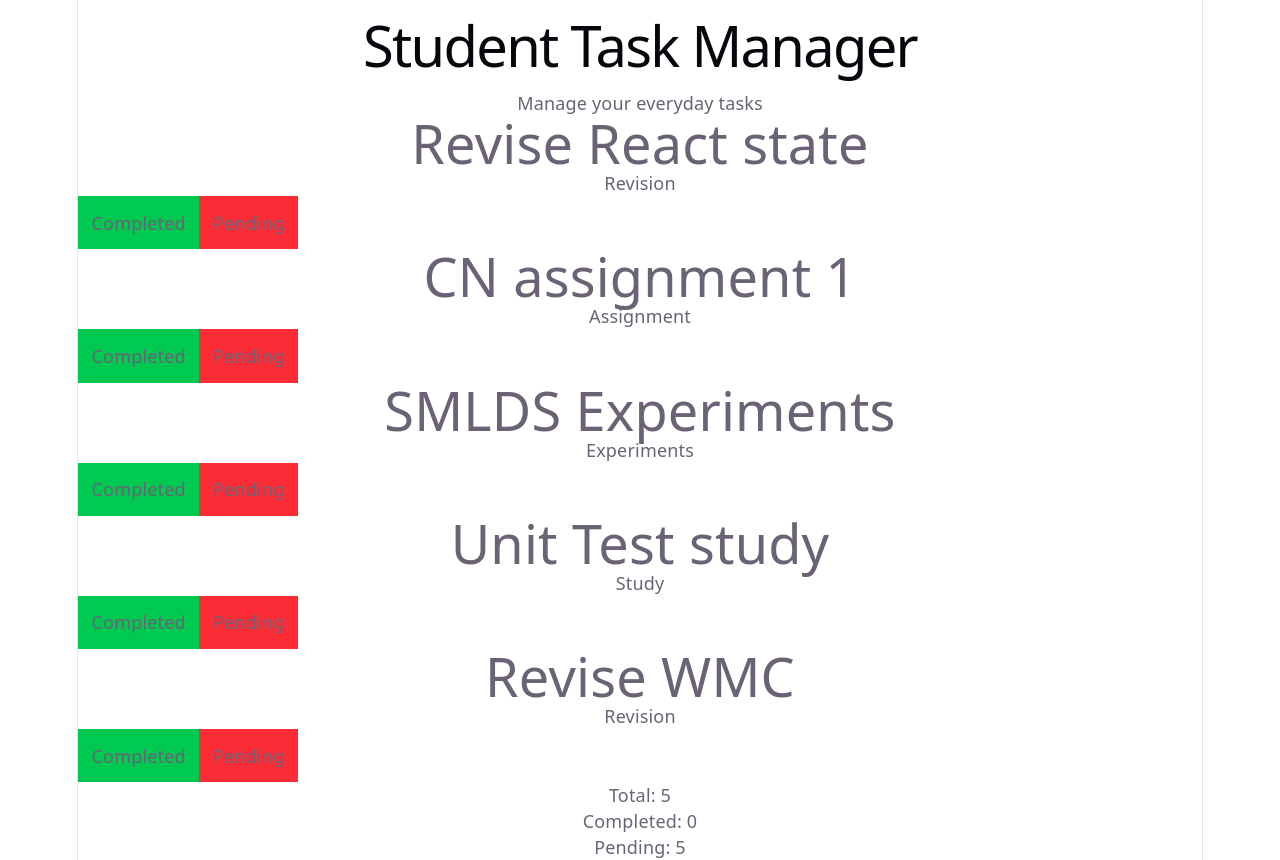
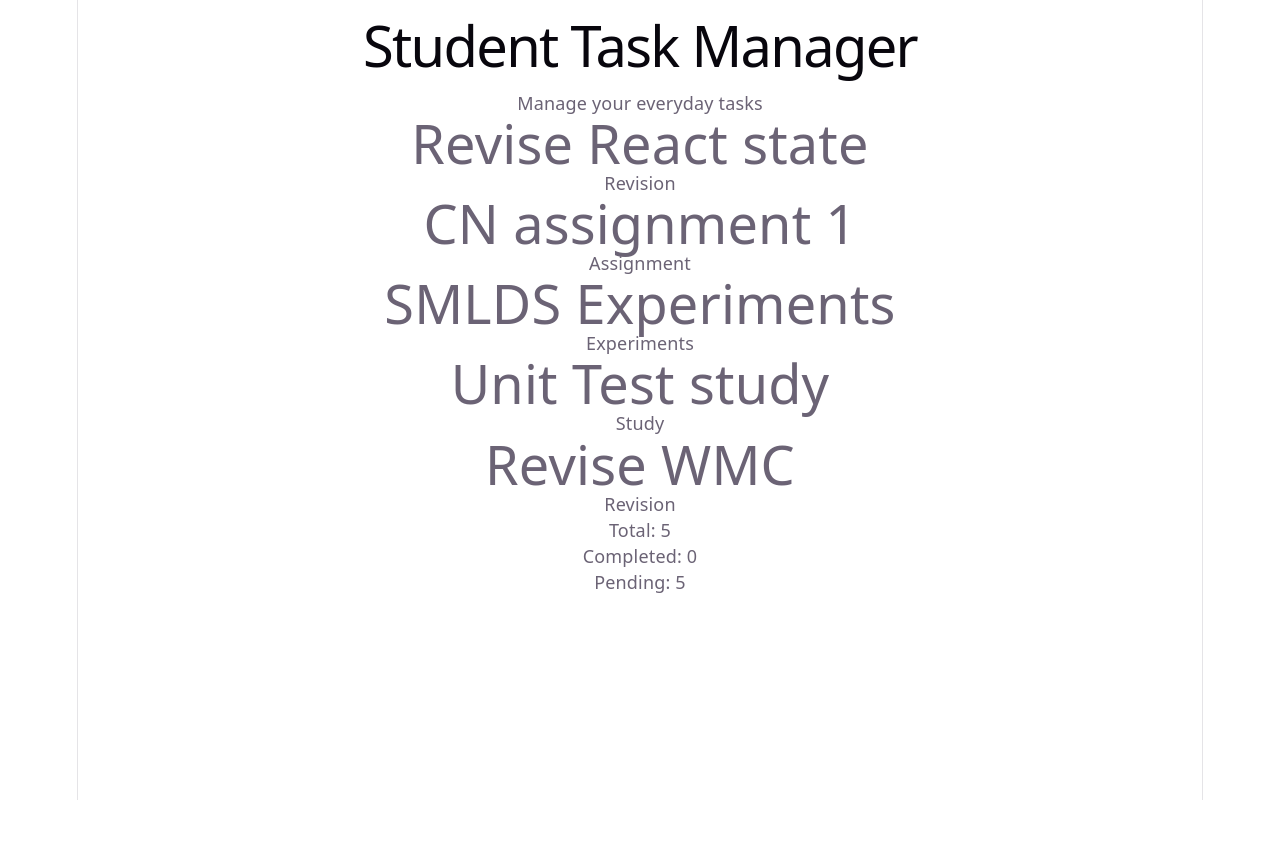
Before and after one commit to unbothered-29/Student-Task-Manager, a React (Vite) app: page / in a window 1280 px wide. After the commit the page ends 800 px from the top, so only its background shows below. Built offline with nearby package versions, Linux system fonts and the light colour scheme.

Commit message:
assignment 1

```diff
--- /dev/null
+++ b/src/components/StudentCard.jsx
@@ -0,0 +1,14 @@
+
+const StudentCard = ({stu}) => {
+  return (
+    <div>
+        {stu.map(()=>{
+
+        })
+
+}
+    </div>
+  )
+}
+
+export default StudentCard
--- a/src/components/TaskCard.jsx
+++ b/src/components/TaskCard.jsx
@@ -5,14 +5,6 @@ const TaskCard = ({task}) => {
 <div>
   <h3 className="text-5xl">{task.title}</h3>
   <p>{task.category}</p>
-       <div className="flex">
-  <button className="p-3 bg-green-500">
-        Completed
-      </button>
-      <button className="p-3 bg-red-500">
-        Pending
-      </button>
-  </div>
 </div>
  );
 }
```
